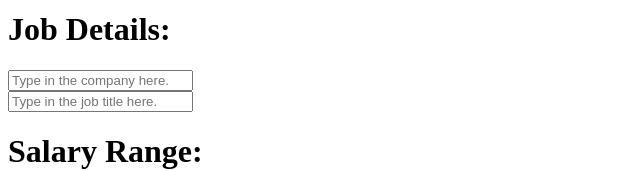
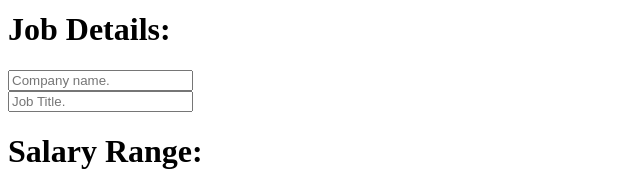
Before and after one commit to jigglyPuffPTRI3/wigglyTuff, a Next.js app: page /postInterview in a window 1280 px wide. Shown: the part 485-656 px from the top of the page, without its empty margins (0-640 px from the left). Built offline with nearby package versions, Linux system fonts and the light colour scheme.

Commit message:
need to be able to select only one modal for job type and location

```diff
--- a/components/postInterview/company.js
+++ b/components/postInterview/company.js
@@ -8,7 +8,7 @@ export default function Company({ company, setCompany }) {
           name="company"
           id="company"
           className="block w-full pr-10 text-gray-900 placeholder-gray-500 border-gray-300 rounded-md focus:outline-none focus:ring-gray-500 focus:border-gray-500 sm:text-sm"
-          placeholder="Type in the company here."
+          placeholder="Company name."
           value={company}
           onChange={(e) => setCompany(e.target.value)}
         />
--- a/components/postInterview/jobtitle.js
+++ b/components/postInterview/jobtitle.js
@@ -8,7 +8,7 @@ export default function JobTitle({ jobTitle, setJobTitle }) {
           name="jobtitle"
           id="jobtitle"
           className="block w-full pr-10 text-gray-900 placeholder-gray-500 border-gray-300 rounded-md focus:outline-none focus:ring-gray-500 focus:border-gray-500 sm:text-sm"
-          placeholder="Type in the job title here."
+          placeholder="Job Title."
           value={jobTitle}
           onChange={(e) => setJobTitle(e.target.value)}
         />
```
